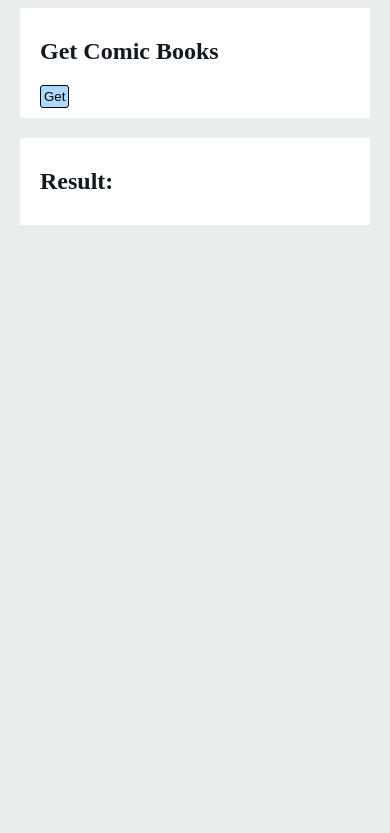
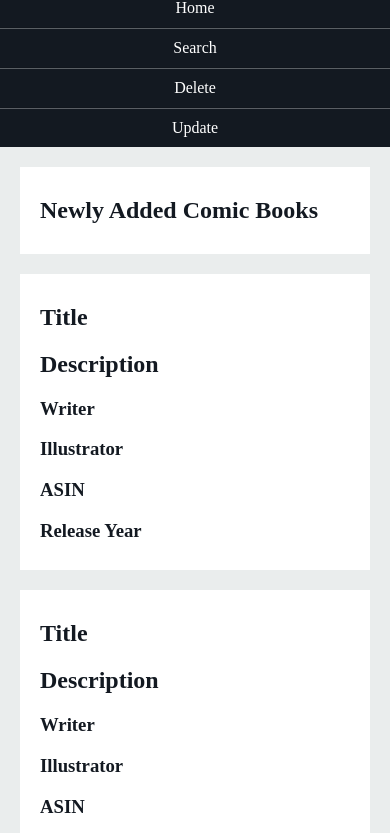
Before and after one commit to ethan-tauriainen/ata-lbc-project, a website built with webpack: page Frontend/src/index.html in a window 390 px wide. Shown: the part 92-925 px from the top of the page. Before the commit the page ends 844 px from the top, so only its background shows below. Built offline with nearby package versions, Linux system fonts and the light colour scheme; files whose address does not match are found by name.

Commit message:
Updating branch

```diff
--- a/Frontend/src/css/style.css
+++ b/Frontend/src/css/style.css
@@ -60,6 +60,10 @@
     padding: 10px 20px;
 }
 
+.rightTextDiv {
+    float: right;
+}
+
 .validated-field:invalid {
     outline: 2px solid var(--error-color);
 }
@@ -103,3 +107,46 @@
     display: flex;
     justify-content: center;
 }
+
+.navigation {
+  display: flex;
+  flex-flow: row wrap;
+  justify-content: flex-end;
+
+  list-style: none;
+  margin: 0;
+  background: #131921;
+}
+
+.navigation a {
+  text-decoration: none;
+  display: block;
+  padding: 1em;
+  color: white;
+}
+
+.navigation a:hover {
+  background: #1565C0;
+}
+
+@media all and (max-width: 800px) {
+  .navigation {
+    justify-content: space-around;
+  }
+}
+
+@media all and (max-width: 600px) {
+  .navigation {
+    flex-flow: column wrap;
+    padding: 0;
+  }
+  .navigation a {
+    text-align: center;
+    padding: 10px;
+    border-top: 1px solid rgba(255, 255, 255,0.3);
+    border-bottom: 1px solid rgba(0, 0, 0, 0.1);
+  }
+  .navigation li:last-of-type a {
+    border-bottom: none;
+  }
+}
--- a/Frontend/src/index.html
+++ b/Frontend/src/index.html
@@ -12,15 +12,38 @@
         <a class="header_home" href="index.html">Comic Bookworms Club</a>
     </div>
 </header>
+<ul class="navigation">
+    <li><a href="index.html">Home</a></li>
+    <li><a href="#">Search</a></li>
+    <li><a href="#">Delete</a></li>
+    <li><a href="#">Update</a></li>
+</ul>
 <div class="card">
-    <h2>Get Comic Books</h2>
-    <form class="card-content" id="get-comic-books-form">
-        <button type="submit">Get</button>
-    </form>
+    <h2>Newly Added Comic Books</h2>
+<!--    <form class="card-content" id="get-comic-books-form">-->
+<!--        <button type="submit">Get</button>-->
+<!--    </form>-->
 </div>
-<div class="card" id="result">
-    <h2>Result:</h2>
-    <p id="result-info"></p>
+<div class="card" id="comic1">
+        <h2>Title</h2> <h2>Description</h2>
+        <h3>Writer</h3>
+        <h3>Illustrator</h3>
+        <h3>ASIN</h3>
+        <h3>Release Year</h3>
+</div>
+<div class="card" id="comic2">
+    <h2>Title</h2> <h2>Description</h2>
+    <h3>Writer</h3>
+    <h3>Illustrator</h3>
+    <h3>ASIN</h3>
+    <h3>Release Year</h3>
+</div>
+<div class="card" id="comic3">
+    <h2>Title</h2> <h2>Description</h2>
+    <h3>Writer</h3>
+    <h3>Illustrator</h3>
+    <h3>ASIN</h3>
+    <h3>Release Year</h3>
 </div>
 </body>
 </html>
```
